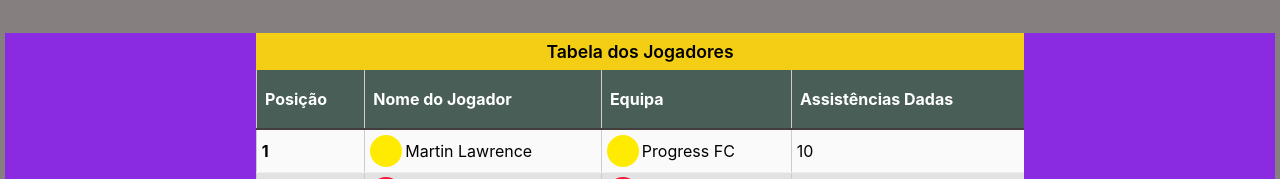
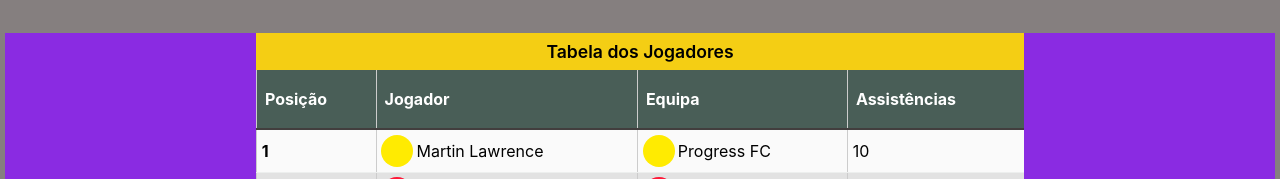
Before and after one commit to Freddsterius/maningue-bola, a React (Create React App) app: page / in a window 1280 px wide. Shown: the part 1776-1955 px from the top of the page. Built offline with nearby package versions, Linux system fonts and the light colour scheme.

Commit message:
assists' table: th fields rename

```diff
--- a/src/pages/estatistica/assistsTable/AssistsTable.css
+++ b/src/pages/estatistica/assistsTable/AssistsTable.css
@@ -21,7 +21,7 @@
   width: 90vw;
   margin-bottom: 1rem;
   overflow: hidden;
-  font-size: 0.93rem;
+  font-size: 0.9rem;
 
   /*small*/
   @media (min-width: 576px) {
--- a/src/pages/estatistica/assistsTable/AssistsTable.js
+++ b/src/pages/estatistica/assistsTable/AssistsTable.js
@@ -20,9 +20,9 @@ const AssistsTable = ({ topAssisters = [] }) => {
           <thead>
             <tr>
               <th>Posição</th>
-              <th>Nome do Jogador</th>
+              <th>Jogador</th>
               <th>Equipa</th>
-              <th>Assistências Dadas</th>
+              <th>Assistências</th>
             </tr>
           </thead>
 
```
